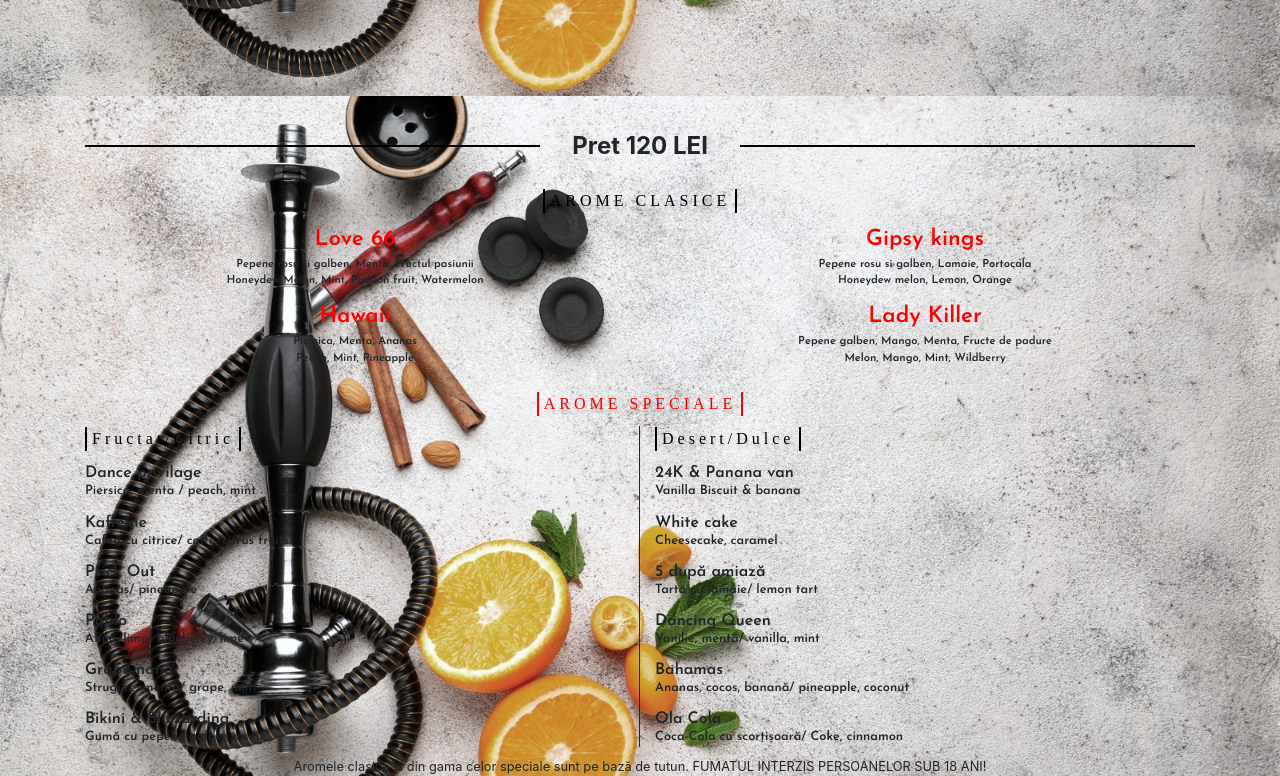
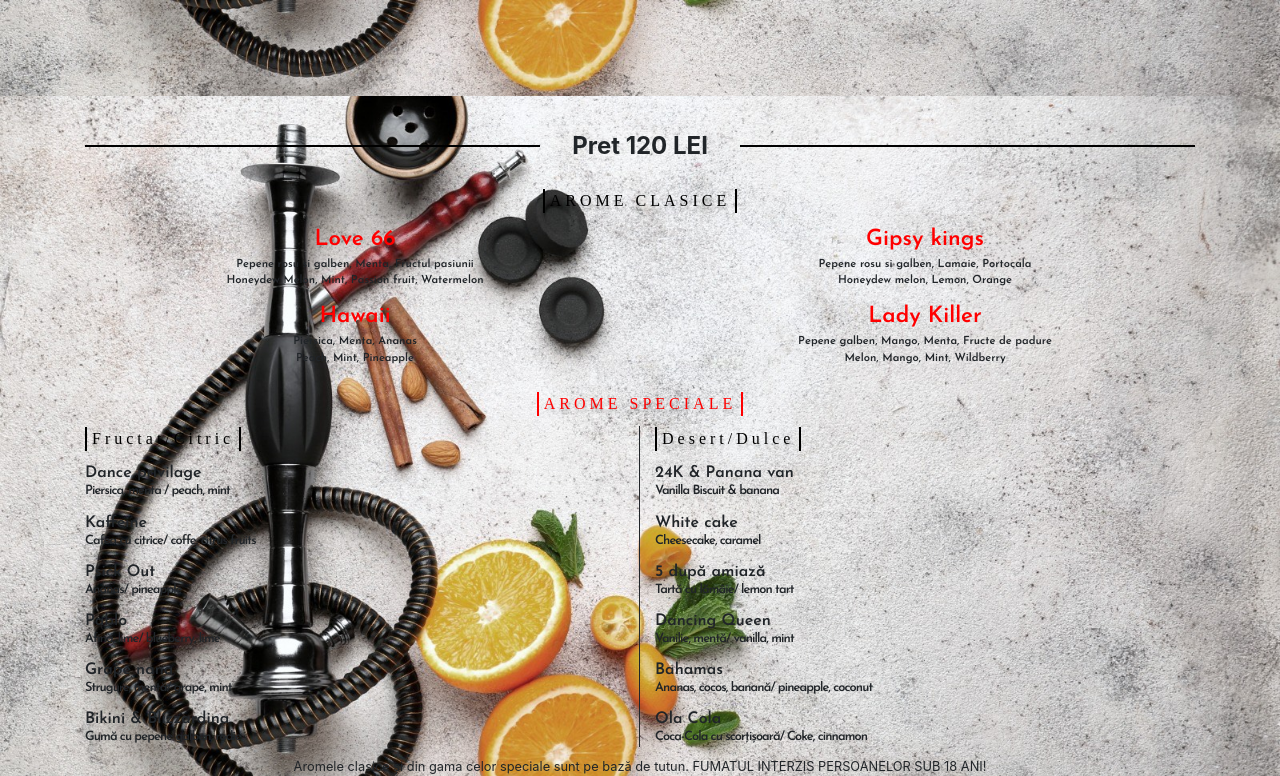
Before and after one commit to saboressoul-romania/saboressoul-romania.github.io, a plain HTML site: page menu.html in a window 1280 px wide. Shown: the part 704-1480 px from the top of the page. Drawn offline with nearby package versions, Linux system fonts and the light colour scheme; a script that the page names is missing; a web font is replaced by a local one.

Commit message:
Change ltter spacing

```diff
--- a/css/menu-styles.css
+++ b/css/menu-styles.css
@@ -299,6 +299,7 @@ div.aroma-speciala-descriere {
     font-weight: bolder;
     font-size: 0.8rem;
     margin-top: -4px;
+    letter-spacing: -0.9px;
 }
 
 div.notice {
```
